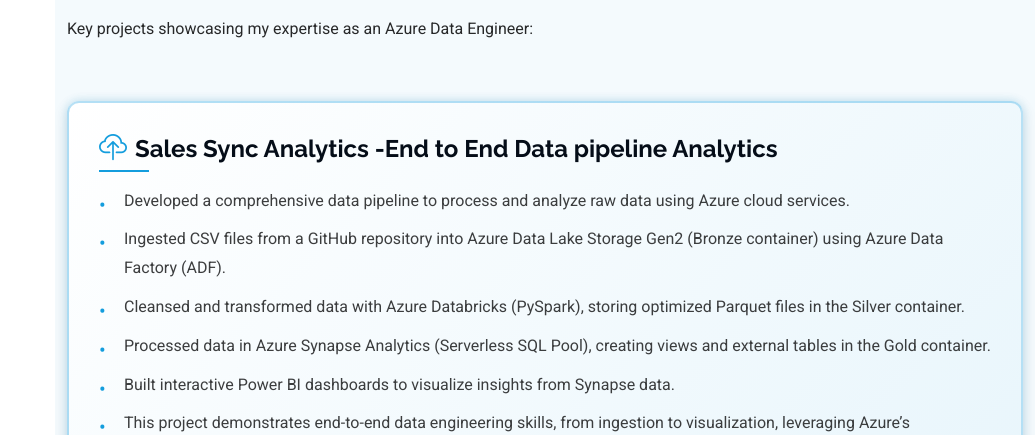
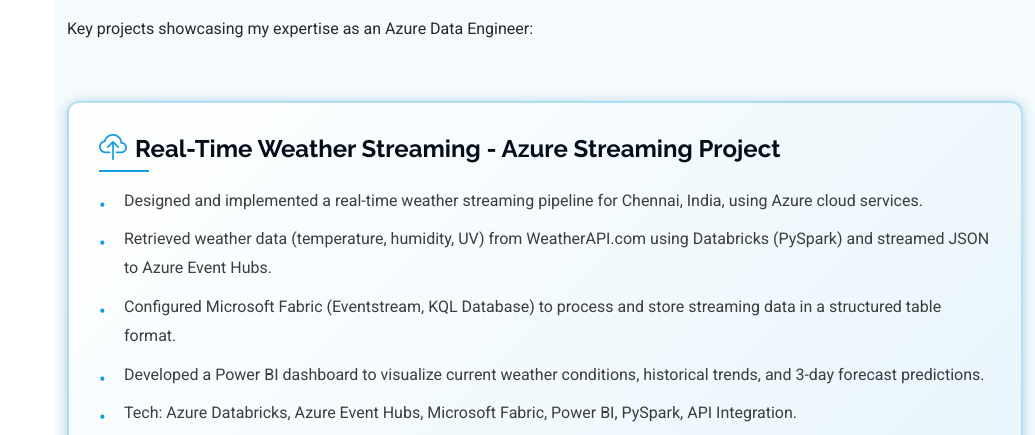
Before and after one commit to amandeepnitj/Amandeep_s_portfolio, a plain HTML site: page index.html in a window 1280 px wide. Shown: the part 3666-4101 px from the top of the page, without its empty margins (245-1280 px from the left). Drawn offline with Linux system fonts and the light colour scheme.

Commit message:
added new project - azure streaming

```diff
--- a/index.html
+++ b/index.html
@@ -355,6 +355,23 @@
       <div class="container" data-aos="fade-up" data-aos-delay="100">
         <div class="row justify-content-center">
           <div class="col-lg-12">
+            <!-- Project 0 -->
+            <div class="portfolio-item linkedin-style mb-4">
+              <div class="card h-100">
+                <div class="card-body">
+                  <h4 class="card-title"><i class="bi bi-cloud-upload text-accent me-2"></i> Real-Time Weather Streaming - Azure Streaming Project</h4>
+
+                  <ul class="card-text">
+                    <li>Designed and implemented a real-time weather streaming pipeline for Chennai, India, using Azure cloud services.</li>
+                    <li>Retrieved weather data (temperature, humidity, UV) from WeatherAPI.com using Databricks (PySpark) and streamed JSON to Azure Event Hubs.</li>
+                    <li>Configured Microsoft Fabric (Eventstream, KQL Database) to process and store streaming data in a structured table format.</li>
+                    <li>Developed a Power BI dashboard to visualize current weather conditions, historical trends, and 3-day forecast predictions.</li>
+                    <li>Tech: Azure Databricks, Azure Event Hubs, Microsoft Fabric, Power BI, PySpark, API Integration.</li>
+                  </ul>
+                  <a href="https://github.com/amandeepnitj/Azure-Weather-Streaming.git" target="_blank" class="linkedin-link"><i class="bi bi-github"></i> View on GitHub</a>
+                </div>
+              </div>
+            </div><!-- End Project 0 -->
             <!-- Project 1 -->
             <div class="portfolio-item linkedin-style mb-4">
               <div class="card h-100">
```
